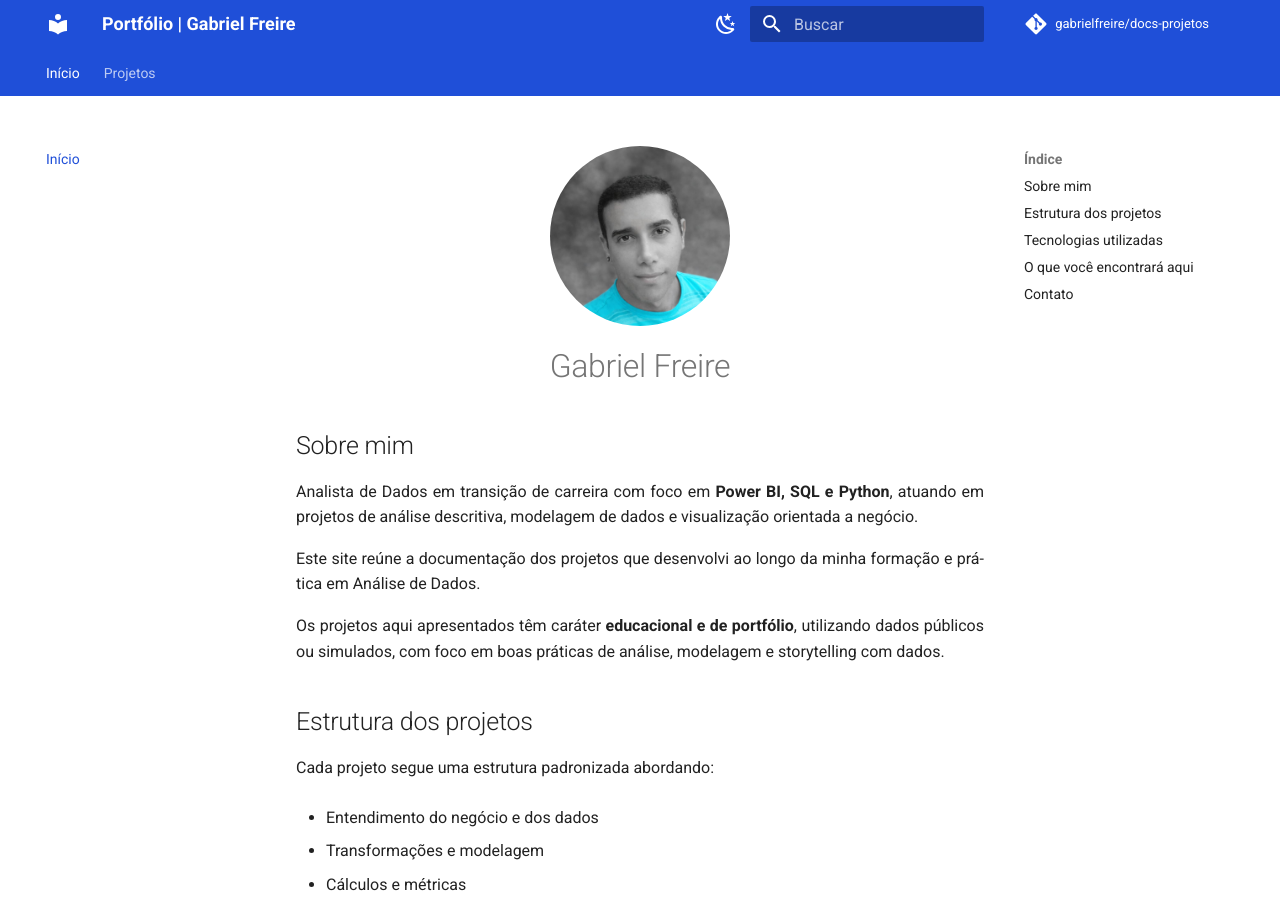
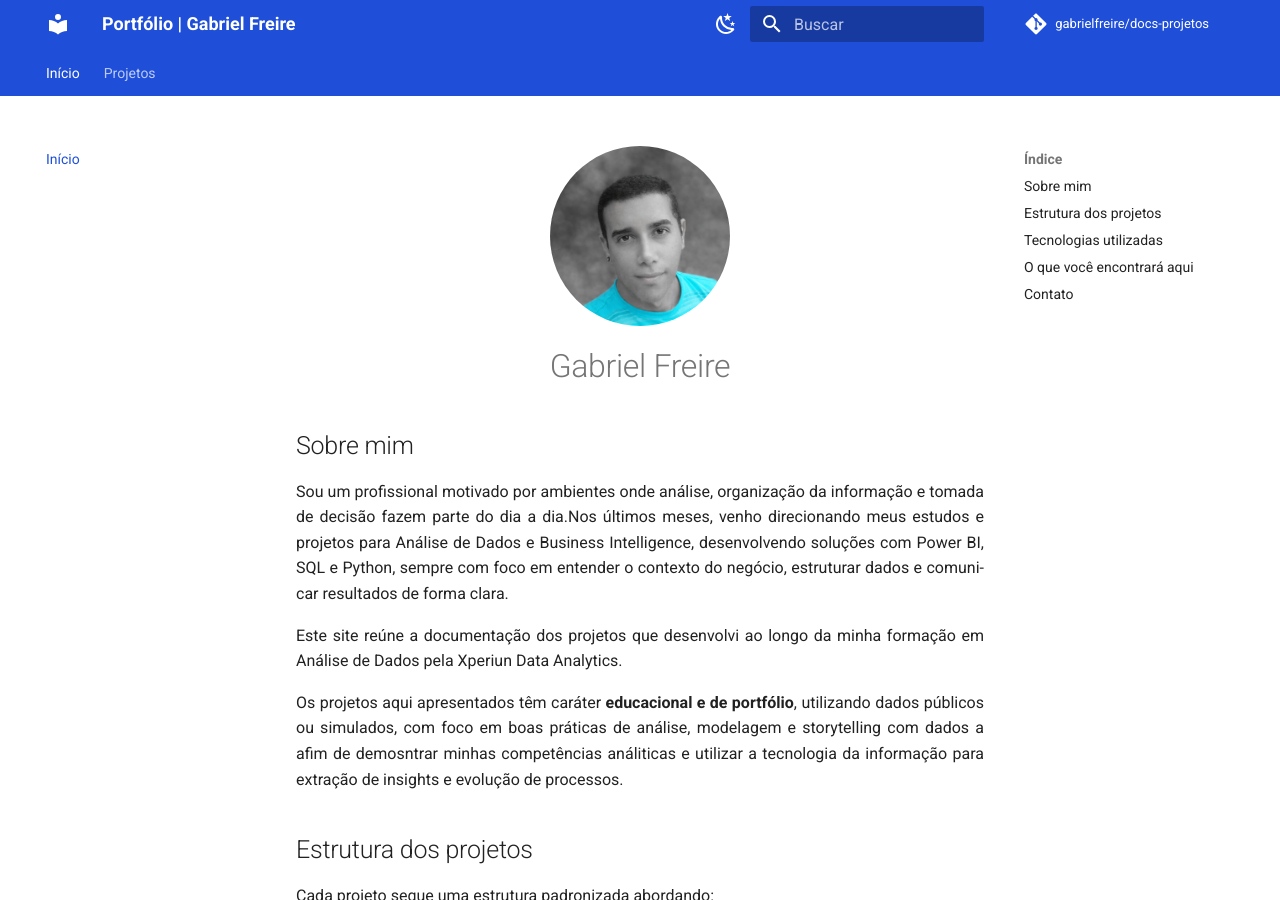
Before and after one commit to GabrielFreireDev/docs-projetos, an MkDocs documentation site: the page built from docs/index.md, in a window 1280 px wide and 900 px high. Built offline with MkDocs 1.6.1 and Material for MkDocs 9.7.7, drawn with Linux system fonts in a browser that asks for light colours; comment, search, counter and statistics services are not loaded.

Commit message:
Alteração da apresentação na página inicial

```diff
--- a/docs/index.md
+++ b/docs/index.md
@@ -7,12 +7,11 @@
 
 ## Sobre mim
 
-Analista de Dados em transição de carreira com foco em **Power BI, SQL e Python**, atuando em projetos de
-análise descritiva, modelagem de dados e visualização orientada a negócio.
+Sou um profissional motivado por ambientes onde análise, organização da informação e tomada de decisão fazem parte do dia a dia.Nos últimos meses, venho direcionando meus estudos e projetos para Análise de Dados e Business Intelligence, desenvolvendo soluções com Power BI, SQL e Python, sempre com foco em entender o contexto do negócio, estruturar dados e comunicar resultados de forma clara.
 
-Este site reúne a documentação dos projetos que desenvolvi ao longo da minha formação e prática em Análise de Dados.
+Este site reúne a documentação dos projetos que desenvolvi ao longo da minha formação em Análise de Dados pela Xperiun Data Analytics.
 
-Os projetos aqui apresentados têm caráter **educacional e de portfólio**, utilizando dados públicos ou simulados, com foco em boas práticas de análise, modelagem e storytelling com dados.
+Os projetos aqui apresentados têm caráter **educacional e de portfólio**, utilizando dados públicos ou simulados, com foco em boas práticas de análise, modelagem e storytelling com dados a afim de demosntrar minhas competências análiticas e utilizar a tecnologia da informação para extração de insights e evolução de processos.
 
 
 ## Estrutura dos projetos
```
